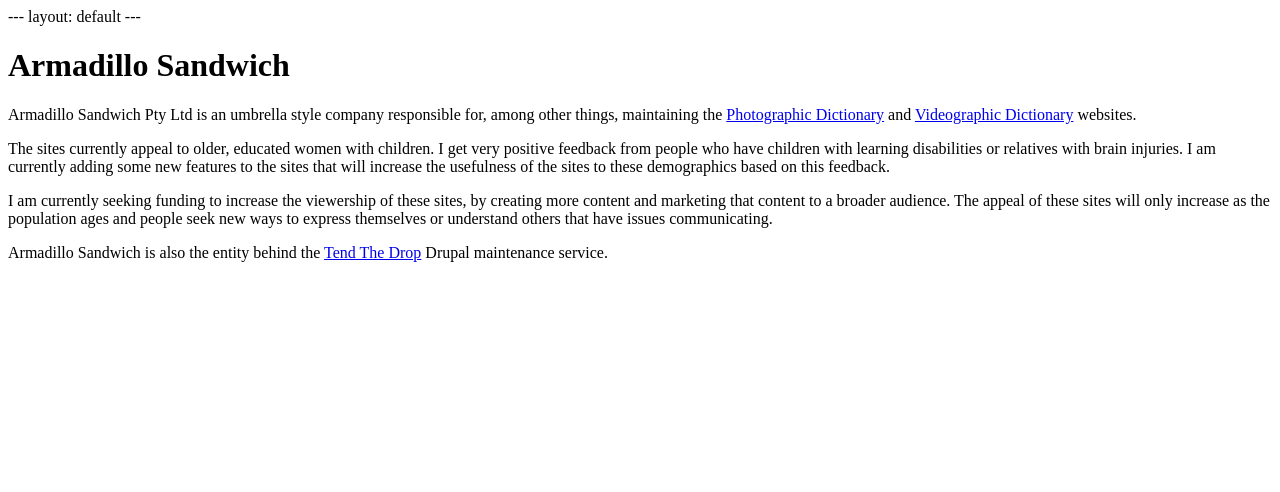
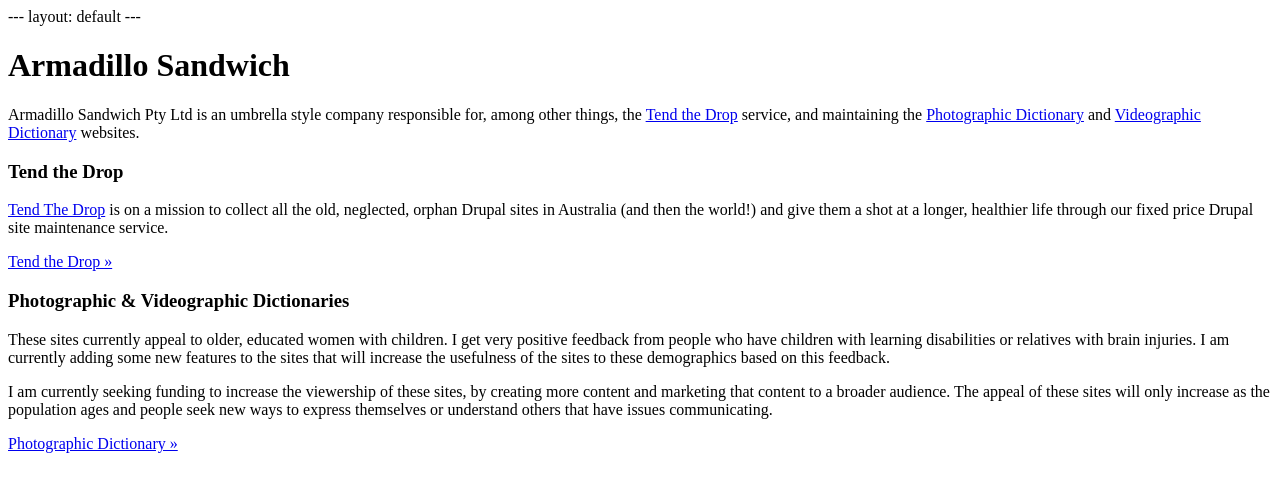
Before and after one commit to rumpledelf/armadillosandwich, a PHP site: page / in a window 1280 px wide. Shown: the top 492 px of the page. Run offline with PHP 8.4, Linux system fonts and the light colour scheme.

Commit message:
Made things betterer

```diff
--- a/_includes/header.html
+++ b/_includes/header.html
@@ -6,7 +6,7 @@
 
 <div id="menu">
   <div class="inner">
-    <a href="{{ site.baseurl }}">Home</a>
+    <a href="{{ site.baseurl }}/">Home</a>
     {% for page in site.pages %}
       {% if page.title %}
         <a class="page-link" href="{{ page.url | prepend: site.baseurl }}">{{ page.title }}</a>
--- a/_sass/_base.scss
+++ b/_sass/_base.scss
@@ -2,13 +2,13 @@
  * Links
  */
 a{
-  color: $brown;
+  color: $orange;
   text-decoration: none;
   &:visited {
-    color: $brown;
+    color: darken($orange,10%);
   }
   &:hover {
-    color: $orange;
+    color: darken($darkbeige,10%);
   }
 }
 
--- a/index.html
+++ b/index.html
@@ -3,14 +3,19 @@ layout: default
 ---
 <h1>Armadillo Sandwich</h1>
 <p>
-  Armadillo Sandwich Pty Ltd is an umbrella style company responsible for, among other things, maintaining the <a href="https://photographicdictionary.com" rel="nofollow">Photographic Dictionary</a> and <a href="http://videographicdictionary.com" rel="nofollow">Videographic Dictionary</a> websites.
+  Armadillo Sandwich Pty Ltd is an umbrella style company responsible for, among other things, the <a href="http://tendthedrop.com" rel="nofollow">Tend the Drop</a> service, and maintaining the <a href="https://photographicdictionary.com" rel="nofollow">Photographic Dictionary</a> and <a href="http://videographicdictionary.com" rel="nofollow">Videographic Dictionary</a> websites.
 </p>
+<h3>Tend the Drop</h3>
 <p>
-  The sites currently appeal to older, educated women with children. I get very positive feedback from people who have children with learning disabilities or relatives with brain injuries. I am currently adding some new features to the sites that will increase the usefulness of the sites to these demographics based on this feedback.
+  <a href="http://tendthedrop.com" rel="nofollow">Tend The Drop</a> is on a mission to collect all the old, neglected, orphan Drupal sites in Australia (and then the world!) and give them a shot at a longer, healthier life through our fixed price Drupal site maintenance service.
+</p>
+<a class="extlink" href="http://tendthedrop.com" rel="nofollow">Tend the Drop &raquo;</a>
+
+<h3>Photographic & Videographic Dictionaries</h3>
+<p>
+  These sites currently appeal to older, educated women with children. I get very positive feedback from people who have children with learning disabilities or relatives with brain injuries. I am currently adding some new features to the sites that will increase the usefulness of the sites to these demographics based on this feedback.
 </p>
 <p>
   I am currently seeking funding to increase the viewership of these sites, by creating more content and marketing that content to a broader audience. The appeal of these sites will only increase as the population ages and people seek new ways to express themselves or understand others that have issues communicating.
 </p>
-<p>
-  Armadillo Sandwich is also the entity behind the <a href="http://tendthedrop.com">Tend The Drop</a> Drupal maintenance service.
-</p>
+<a class="extlink" href="https://photographicdictionary.com" rel="nofollow">Photographic Dictionary &raquo;</a>
```
Also changed, not shown: _sass/_layout.scss (+15 -0 lines), contact.md (+3 -2 lines), jobs.md (+5 -4 lines).
